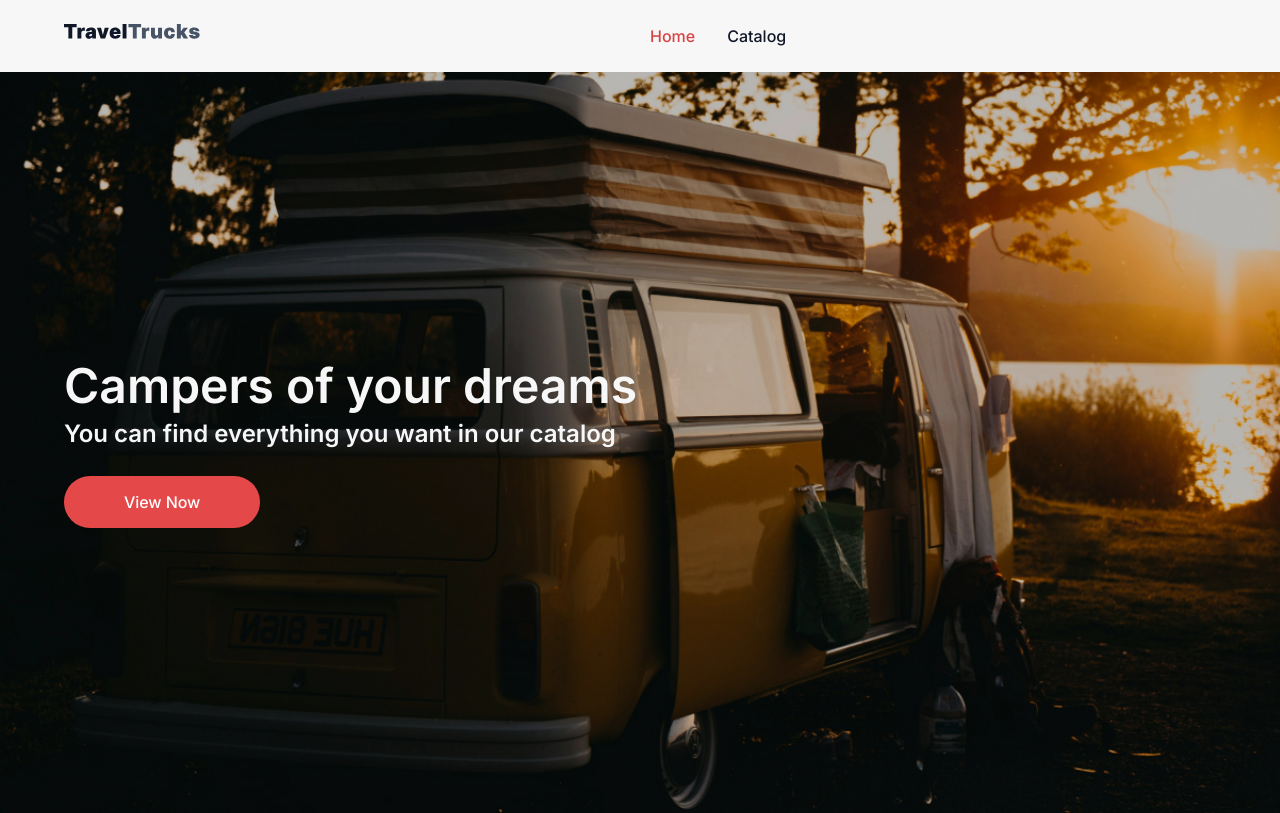
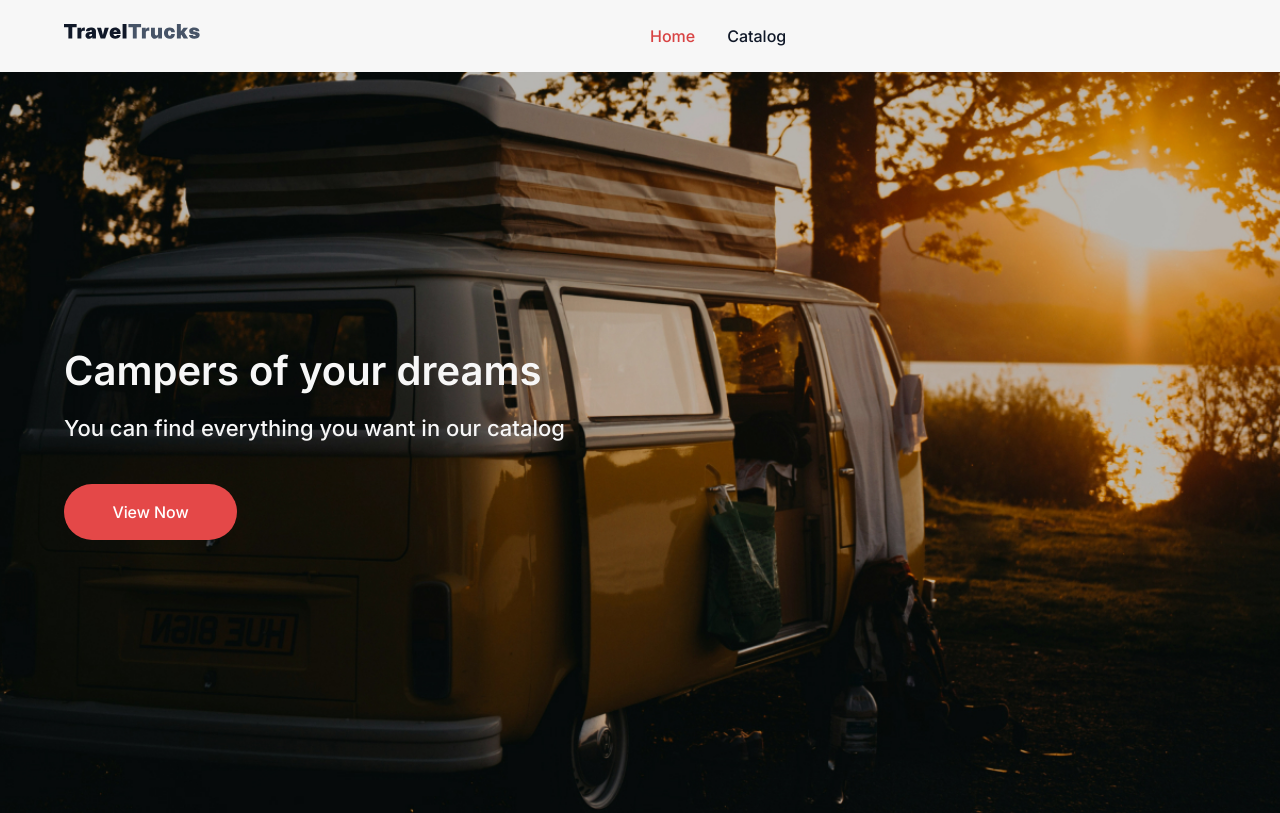
Before and after one commit to iahub4metra/TravelTrucks, a React (Vite) app: page / in a window 1280 px wide. Shown: the top 813 px of the page. Built offline with nearby package versions, Linux system fonts and the light colour scheme.

Commit message:
responsive

```diff
--- a/src/pages/HomePage/HomePage.module.css
+++ b/src/pages/HomePage/HomePage.module.css
@@ -1,4 +1,4 @@
-.homeSection {
+/* .homeSection {
     background-image: url('../../../public/bgHome.jpg');
     height: 92.6vh;
     background-repeat: no-repeat;
@@ -49,4 +49,94 @@
 
 .homeSection>div>div {
     margin-bottom: 40px;
+} */
+
+
+.homeSection {
+    background-image: url('../../../public/bgHome.jpg');
+    height: 92.6vh;
+    background-position: 35% center;
+    background-repeat: no-repeat;
+    background-size: cover;
+    display: flex;
+    flex-direction: column;
+    justify-content: center;
+    align-items: start;
 }
+
+.linkToCatalog {
+    width: 100%;
+    max-width: 173px;
+    padding: 16px 8px;
+    text-align: center;
+    color: #fff;
+    font-family: Inter, sans-serif;
+    font-size: 16px;
+    font-weight: 500;
+    line-height: 24px;
+    letter-spacing: -0.08px;
+    background-color: var(--Button);
+    border-radius: 200px;
+    transition: background-color 250ms cubic-bezier(0.4, 0, 0.2, 1);
+    display: block;
+}
+
+.linkToCatalog:hover {
+    background-color: var(--Button-Hover);
+}
+
+.mainTitle {
+    font-family: Inter, sans-serif;
+    font-size: 32px;
+    font-weight: 600;
+    line-height: 1.2;
+    color: #f7f7f7;
+    margin-bottom: 16px;
+    text-align: start;
+}
+
+.secondTitle {
+    font-family: Inter, sans-serif;
+    font-size: 18px;
+    font-weight: 500;
+    line-height: 1.3;
+    color: #f7f7f7;
+    margin-bottom: 20px;
+    text-align: start;
+}
+
+/* Tablet (768px and up) */
+@media (min-width: 768px) {
+
+    .mainTitle {
+        font-size: 40px;
+        line-height: 1.3;
+    }
+
+    .secondTitle {
+        font-size: 22px;
+        line-height: 1.4;
+        margin-bottom: 40px;
+    }
+
+    .linkToCatalog {
+        padding: 16px 40px;
+    }
+}
+
+/* Desktop (1440px and up) */
+@media (min-width: 1440px) {
+    .mainTitle {
+        font-size: 48px;
+        line-height: 1.2;
+    }
+
+    .secondTitle {
+        font-size: 24px;
+        line-height: 1.3;
+    }
+
+    .linkToCatalog {
+        padding: 16px 48.5px;
+    }
+}
```
